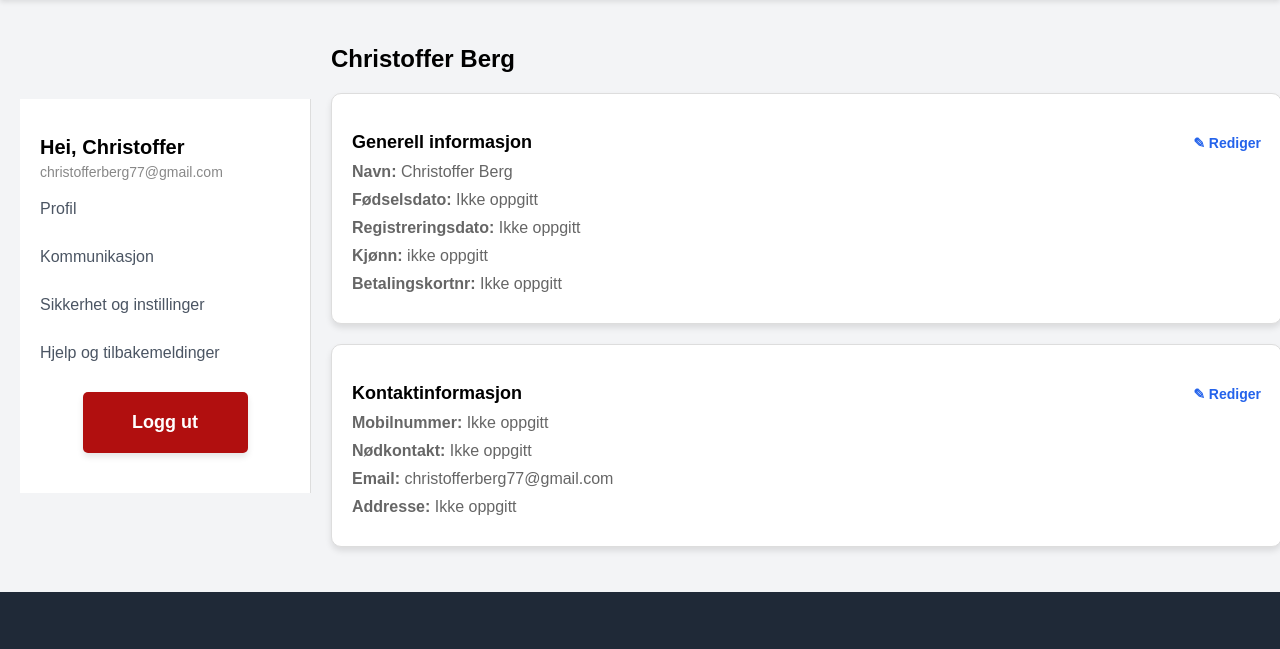
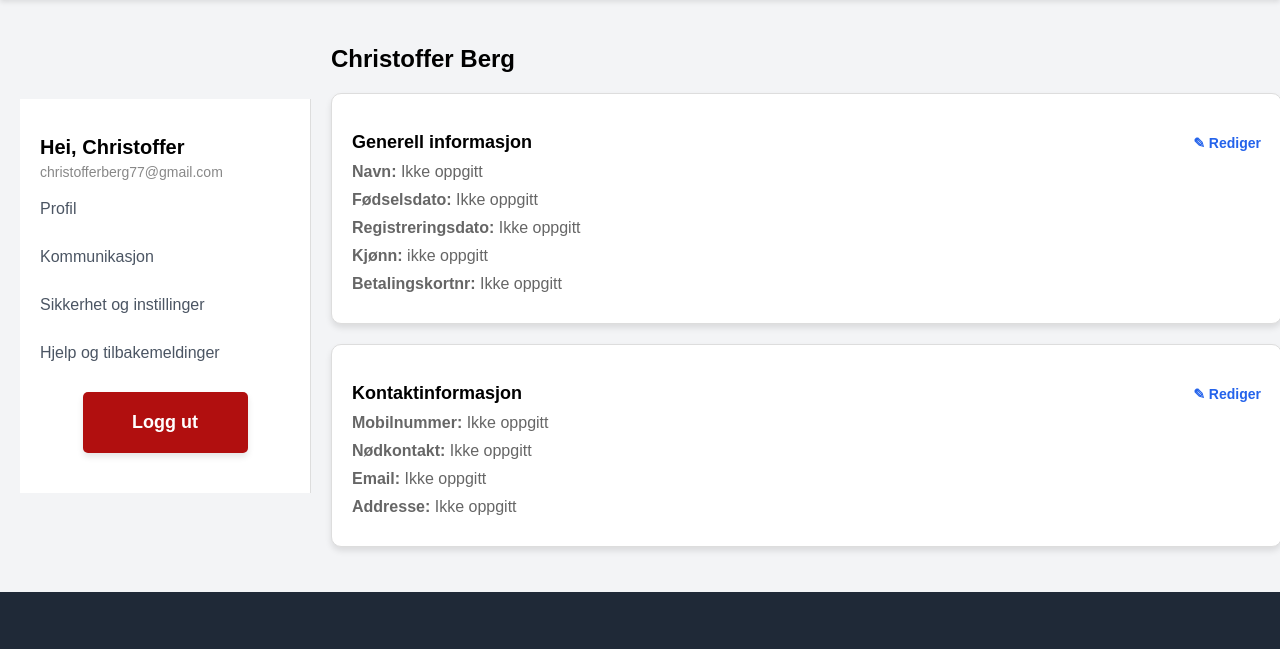
Before and after one commit to nebedolagaa/SYS1000-GRUPPE12, a plain HTML site: page Prosjekt/profilside.html in a window 1280 px wide. Shown: the part 70-719 px from the top of the page. Drawn offline with Linux system fonts and the light colour scheme.

Commit message:
Fjernet navn og epost på profilside

```diff
--- a/Prosjekt/profilside.html
+++ b/Prosjekt/profilside.html
@@ -46,7 +46,7 @@
             <h2>Christoffer Berg</h2>
             <section class="CB-info-section">
                 <h3>Generell informasjon <a href="#" class="CB-edit">✎ Rediger</a></h3>
-                <p><strong>Navn:</strong> Christoffer Berg</p>
+                <p><strong>Navn:</strong> Ikke oppgitt</p>
                 <p><strong>Fødselsdato:</strong> Ikke oppgitt</p>
                 <p><strong>Registreringsdato:</strong> Ikke oppgitt</p>
                 <p><strong>Kjønn:</strong> ikke oppgitt</p>
@@ -57,7 +57,7 @@
                 <h3>Kontaktinformasjon <a href="#" class="CB-edit">✎ Rediger</a></h3>
                 <p><strong>Mobilnummer:</strong> Ikke oppgitt</p>
                 <p><strong>Nødkontakt:</strong> Ikke oppgitt</p>
-                <p><strong>Email:</strong> christofferberg77@gmail.com</p>
+                <p><strong>Email:</strong> Ikke oppgitt</p>
                 <p><strong>Addresse:</strong> Ikke oppgitt</p>
             </section>
         </main>
```
